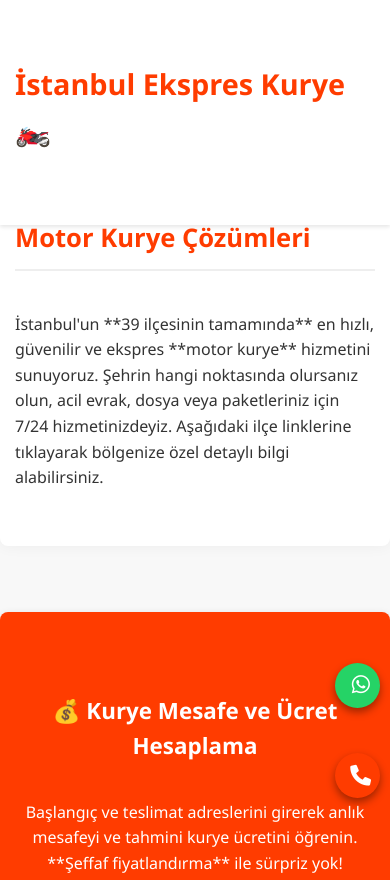
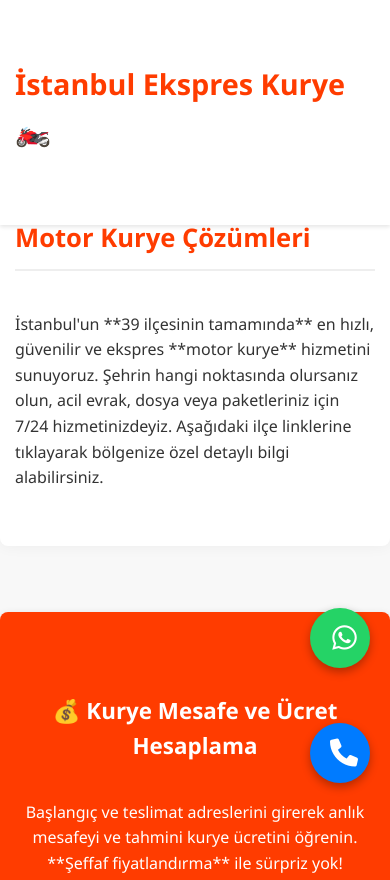
Before and after one commit to ekomeyda34/exprekurye, a plain HTML site: page index.html in a window 390 px wide. Shown: the top 880 px of the page. Drawn offline with Linux system fonts and the light colour scheme.

Commit message:
Refactor and enhance CSS styles for responsiveness

```diff
--- a/style.css
+++ b/style.css
@@ -343,4 +343,72 @@ footer {
         height: 45px;
         font-size: 1.3em;
     }
+
 }
+/* ================================================= */
+/* İSTENEN WHATSAPP VE ARAMA BUTONU STİLLERİ BAŞLANGIÇ */
+/* ================================================= */
+
+/* Sabit İletişim Butonları Alanı - Yan Yana Hizalama */
+.contact-buttons {
+    /* Butonları ekranın sağ alt köşesinde sabitler */
+    position: fixed;
+    bottom: 20px;
+    right: 20px;
+
+    /* Butonları yan yana hizalamak için Flexbox kullanılır */
+    display: flex;
+    /* Butonlar arasına boşluk ekler */
+    gap: 15px;
+    z-index: 1000; /* Diğer elementlerin üzerinde görünmesini sağlar */
+}
+
+/* Tek Bir Butonun Ortak Stili */
+.contact-btn {
+    display: flex;
+    justify-content: center;
+    align-items: center;
+    width: 60px; /* Buton genişliği */
+    height: 60px; /* Buton yüksekliği */
+    border-radius: 50%; /* Yuvarlak buton şekli */
+    color: white;
+    font-size: 28px;
+    text-decoration: none;
+    box-shadow: 0 4px 10px rgba(0, 0, 0, 0.3); /* Hafif gölge */
+
+    /* HAREKET VE RENK GEÇİŞİ İÇİN TEMEL AYAR (0.3 saniye yumuşak geçiş) */
+    transition: transform 0.3s ease-in-out, box-shadow 0.3s ease, background-color 0.3s ease;
+}
+
+/* WhatsApp Butonuna Özel Renk */
+.whatsapp-btn {
+    background-color: #25D366; /* WhatsApp yeşili */
+}
+
+/* Telefon Butonuna Özel Renk */
+.call-btn {
+    background-color: #007bff; /* Mavi (Hızlı kurye algısı için ideal) */
+}
+
+/* HAREKET EFEKTİ: Butonların Üzerine Gelindiğinde (Hover) */
+.contact-btn:hover {
+    /* Butonu 5 piksel yukarı kaydırır (HAFİF YÜKSELME EFEKTİ) */
+    transform: translateY(-5px);
+
+    /* Gölgeyi güçlendirerek yükselme hissini artırır */
+    box-shadow: 0 8px 15px rgba(0, 0, 0, 0.4);
+}
+
+/* WhatsApp Butonunun Hover Renk Değişimi */
+.whatsapp-btn:hover {
+    background-color: #128C7E; /* Koyu WhatsApp yeşili */
+}
+
+/* Telefon Butonunun Hover Renk Değişimi */
+.call-btn:hover {
+    background-color: #0056b3; /* Koyu Mavi */
+}
+
+/* ================================================= */
+/* İSTENEN WHATSAPP VE ARAMA BUTONU STİLLERİ SONU */
+/* ================================================= */
```
